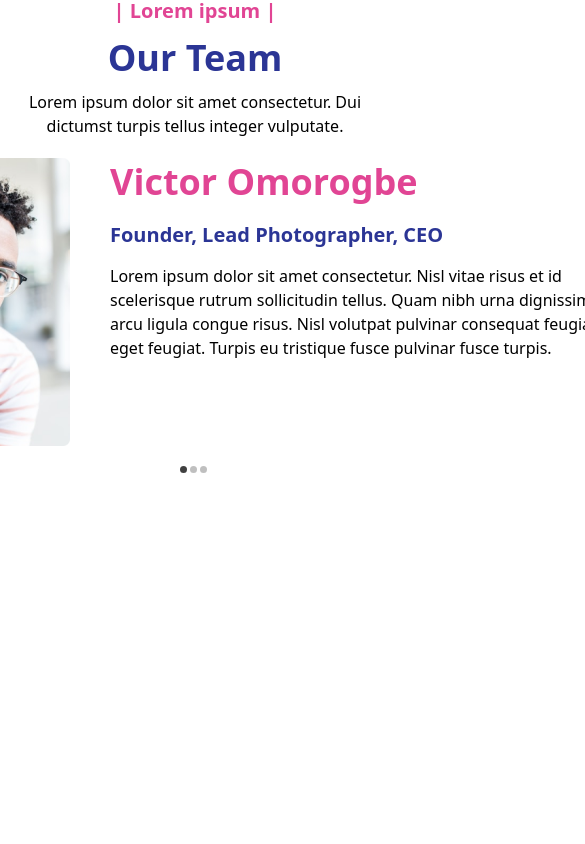
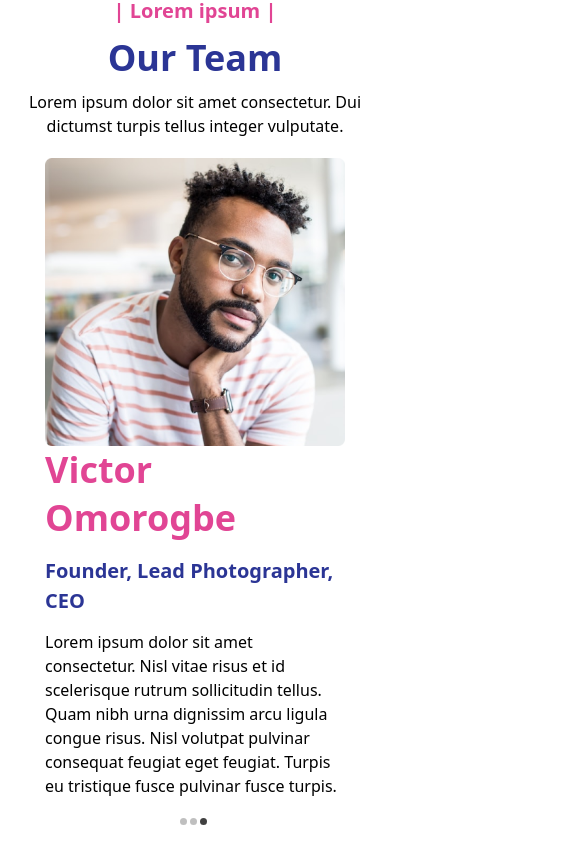
Before and after one commit to Jarvis-Nu/jarvis-nu, a Next.js app: page / in a window 390 px wide. Shown: the part 3224-4068 px from the top of the page, 585 px wide, since content can reach past the window. Before the commit the page ends 3716 px from the top, so only its background shows below. Built offline with nearby package versions, Linux system fonts and the light colour scheme.

Commit message:
suprememods

```diff
--- a/components/OurTeam.js
+++ b/components/OurTeam.js
@@ -32,15 +32,15 @@ export default function OurTeam() {
                 <p className="p px-2.5 sm:px-10 lg:px-5">Lorem ipsum dolor sit amet consectetur. Dui dictumst turpis tellus integer vulputate.</p>
             </div>
             <div className="w-full flex justify-center items-center">
-                <div className="max-w-[850px]">
-                    <Slide slidesToScroll={1} slidesToShow={1} indicators={true}>
+                <div className="max-w-[300px] lg:max-w-[850px]">
+                    <Slide slidesToScroll={1} slidesToShow={1} indicators={true} arrows={false} duration={2000}>
                         {
                             TeamData.map(data => (
-                                <div className="w-full flex space-x-10">
-                                    <div className="relative rounded-xl max-w-[300px] sm:max-w-[400px]">
+                                <div className="w-full flex flex-col lg:flex-row lg:space-x-10">
+                                    <div className="relative rounded-xl max-w-[300px] lg:max-w-[400px]">
                                         <Image src={"/person.png"} width={350} height={350} alt="" />
                                     </div>
-                                    <div className="max-w-[500px] space-y-3.5">
+                                    <div className="lg:max-w-[500px] space-y-3.5">
                                         <h1 className="h1 font-semibold text-pink">{data.name}</h1>
                                         <h6 className="h6 text-ink font-semibold">{data.role}</h6>
                                         <p className="w-full p">{data.description}</p>
```
